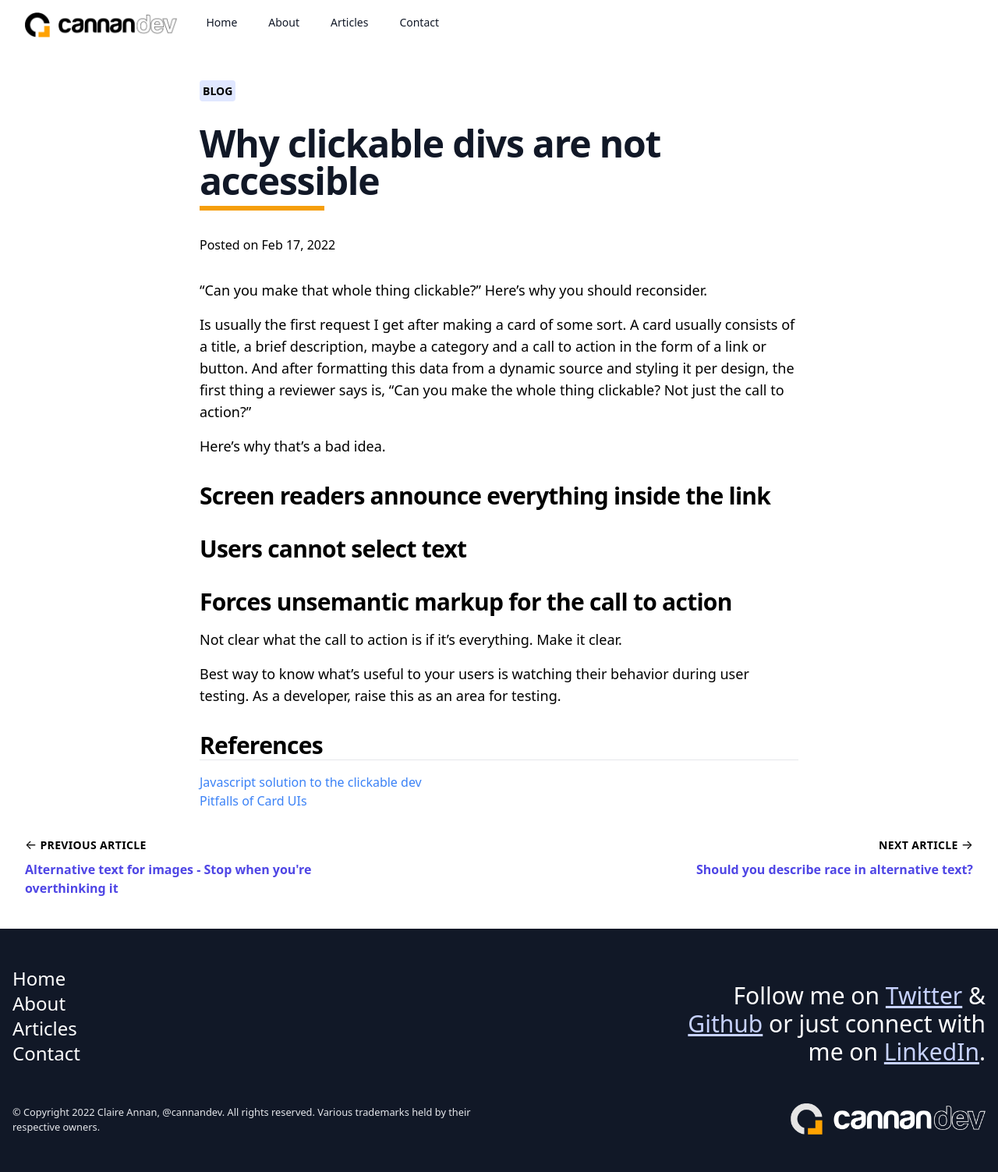
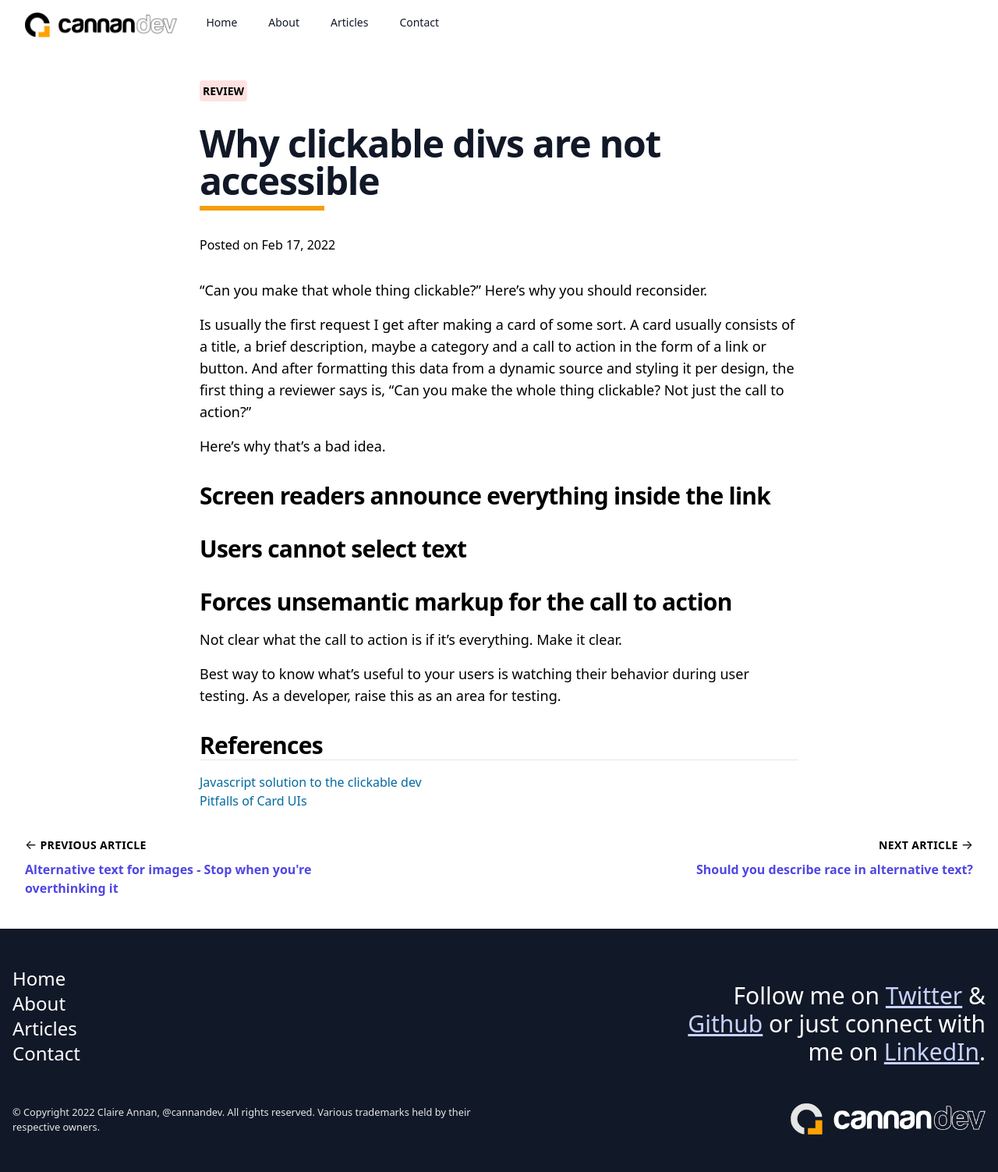
Before and after one commit to cannandev/plain-ole-jekyll-blog, a Jekyll site: the page built from _posts/2022-02-17-why-clickable-divs-are-not-accessible.md, in a window 1280 px wide. Shown: the whole page at 78% size. Built offline with Jekyll 4.4.1, drawn with Linux system fonts in a browser that asks for light colours.

Commit message:
Add dynamic category label feature.

```diff
--- a/_includes/components/latest-articles.html
+++ b/_includes/components/latest-articles.html
@@ -11,7 +11,8 @@
         <h3 class="font-bold text-xl border-b-4 border-b-amber-500">{{ post.title | escape }}</h3>
         <p class="mt-6">{{ post.excerpt }}</p>
         <a href="{{ post.url | relative_url }}"
-          class="inline-flex items-center justify-center px-5 py-3 mt-6 border border-transparent text-base font-medium rounded-md text-white bg-indigo-600 hover:bg-indigo-700 focus:outline-blue-500">Read article</a>
+          class="inline-flex items-center justify-center px-5 py-3 mt-6 border border-transparent text-base font-medium rounded-md text-white bg-indigo-600 hover:bg-indigo-700">Read
+          article</a>
       </div>
       {%- endfor -%}
       {%- endif -%}
--- a/_includes/components/post-header.html
+++ b/_includes/components/post-header.html
@@ -1,7 +1,18 @@
 <header class="max-w-3xl mx-auto">
-  {% if page.category %}
-  <strong class="rounded text-sm p-1 bg-indigo-100 text-black uppercase">{{ page.category }}</strong>
-  {% endif %}
+{% if page.category %}
+  {% capture label_color %}
+    {% case page.category %}
+      {% when "tutorial" %}
+      bg-sky-300
+      {% when "review" %}
+      bg-red-100
+      {% else %}
+      bg-indigo-100
+      {% endcase %}
+  {% endcapture %}
+
+  <strong class="rounded text-sm p-1 text-black uppercase {{ label_color }}">{{ page.category }}</strong>
+{% endif %}
   <h1 class="text-4xl lg:text-5xl tracking-tight font-extrabold text-gray-900 md:text-6xl mt-8"
     itemprop="name headline">
     {{ page.title | escape }}
--- a/_includes/components/post-references.html
+++ b/_includes/components/post-references.html
@@ -4,7 +4,7 @@
   <ul class="list-none" role="list">
     {% for link in page.references %}
     <li>
-      <a class="text-blue-500 hover:underline hover:text-blue-700" href="{{ link.url }}">{{ link.title }}</a>
+      <a class="text-sky-700 hover:underline hover:text-sky-500" href="{{ link.url }}">{{ link.title }}</a>
     </li>
     {% endfor %}
   </ul>
--- a/_includes/components/timeline.html
+++ b/_includes/components/timeline.html
@@ -10,7 +10,7 @@
         <div class="p-8">
           <h3 class="uppercase tracking-wide text-sm text-indigo-600 font-semibold">{{ event.date_end }}</h3>
           <strong class="block mt-1 text-lg leading-tight font-medium text-black">{{ event.title }}</strong>
-          <p class="text-slate-600 mt-4">At <a class="font-bold hover:underline"
+          <p class="text-gray-600 mt-4">At <a class="font-bold hover:underline"
               href="{{ event.company_url }}">{{ event.company }}</a>, {{ event.desc }}.
           </p>
         </div>
--- a/_posts/2022-02-17-why-clickable-divs-are-not-accessible.md
+++ b/_posts/2022-02-17-why-clickable-divs-are-not-accessible.md
@@ -2,7 +2,7 @@
 layout: post
 title:  "Why clickable divs are not accessible"
 date:   2022-02-17
-category: blog
+category: review
 tags: accessibility, design
 references:
   - title: Javascript solution to the clickable dev
--- a/dist/styles.css
+++ b/dist/styles.css
@@ -880,6 +880,26 @@ Ensure the default browser behavior of the `hidden` attribute.
   background-color: rgb(245 158 11 / var(--tw-bg-opacity));
 }
 
+.bg-sky-500 {
+  --tw-bg-opacity: 1;
+  background-color: rgb(14 165 233 / var(--tw-bg-opacity));
+}
+
+.bg-red-100 {
+  --tw-bg-opacity: 1;
+  background-color: rgb(254 226 226 / var(--tw-bg-opacity));
+}
+
+.bg-sky-400 {
+  --tw-bg-opacity: 1;
+  background-color: rgb(56 189 248 / var(--tw-bg-opacity));
+}
+
+.bg-sky-300 {
+  --tw-bg-opacity: 1;
+  background-color: rgb(125 211 252 / var(--tw-bg-opacity));
+}
+
 .object-cover {
   -o-object-fit: cover;
      object-fit: cover;
@@ -1094,9 +1114,9 @@ Ensure the default browser behavior of the `hidden` attribute.
   color: rgb(0 0 0 / var(--tw-text-opacity));
 }
 
-.text-slate-600 {
+.text-gray-600 {
   --tw-text-opacity: 1;
-  color: rgb(71 85 105 / var(--tw-text-opacity));
+  color: rgb(75 85 99 / var(--tw-text-opacity));
 }
 
 .text-indigo-700 {
@@ -1104,9 +1124,9 @@ Ensure the default browser behavior of the `hidden` attribute.
   color: rgb(67 56 202 / var(--tw-text-opacity));
 }
 
-.text-blue-500 {
+.text-sky-700 {
   --tw-text-opacity: 1;
-  color: rgb(59 130 246 / var(--tw-text-opacity));
+  color: rgb(3 105 161 / var(--tw-text-opacity));
 }
 
 .underline {
@@ -1144,11 +1164,6 @@ Ensure the default browser behavior of the `hidden` attribute.
   color: rgb(255 255 255 / var(--tw-text-opacity));
 }
 
-.hover\:text-slate-800:hover {
-  --tw-text-opacity: 1;
-  color: rgb(30 41 59 / var(--tw-text-opacity));
-}
-
 .hover\:text-indigo-500:hover {
   --tw-text-opacity: 1;
   color: rgb(99 102 241 / var(--tw-text-opacity));
@@ -1159,9 +1174,9 @@ Ensure the default browser behavior of the `hidden` attribute.
   color: rgb(67 56 202 / var(--tw-text-opacity));
 }
 
-.hover\:text-blue-700:hover {
+.hover\:text-sky-500:hover {
   --tw-text-opacity: 1;
-  color: rgb(29 78 216 / var(--tw-text-opacity));
+  color: rgb(14 165 233 / var(--tw-text-opacity));
 }
 
 .hover\:underline:hover {
@@ -1181,10 +1196,6 @@ Ensure the default browser behavior of the `hidden` attribute.
 .focus\:outline-none:focus {
   outline: 2px solid transparent;
   outline-offset: 2px;
-}
-
-.focus\:outline-blue-500:focus {
-  outline-color: #3b82f6;
 }
 
 .focus\:ring-2:focus {
```
Also changed, not shown: _posts/2022-02-04-alt-text-for-images.md (+1 -1 lines), tailwind.config.js (+14 -0 lines).
